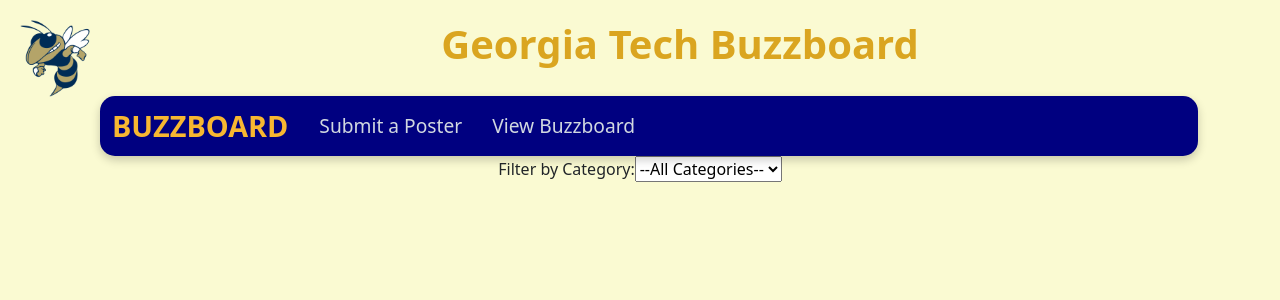
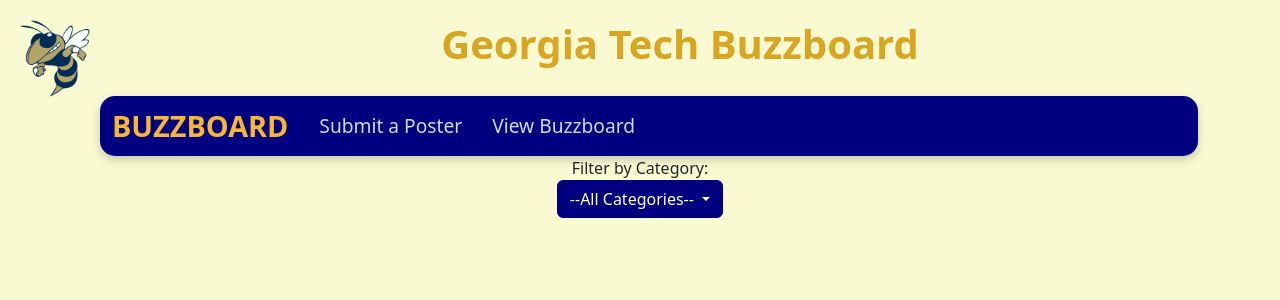
Before and after one commit to yilohdj/buzzboard, a React (Create React App) app in the folder buzzboard/: page /corkboard in a window 1280 px wide. Shown: the top 300 px of the page. Built offline with nearby package versions, Linux system fonts and the light colour scheme.

Commit message:
stylized corkboard sort

```diff
--- a/buzzboard/src/Corkboard.js
+++ b/buzzboard/src/Corkboard.js
@@ -1,4 +1,5 @@
 import React, {useState} from "react";
+import { Dropdown } from "react-bootstrap";
 import './Corkboard.css';
 import './CorkboardStyling';
 
@@ -9,7 +10,7 @@
 
     const categories = [
         'Arts and Performance',
-        'Career/Professional development',
+        'Career/Professional Development',
         'Conference/Symposium',
         'Other/Miscellaneous',
         'Seminar/Lecture/Colloquium',
@@ -42,16 +43,27 @@
     return (
         <div>
             <label>
-                Filter by Category:
-                <select value={selectedCategory} onChange={handleCategoryChange}>
-                    <option value="">--All Categories--</option>
+            Filter by Category:
+            <Dropdown>
+                <Dropdown.Toggle style={{ backgroundColor: "navy", borderColor: "navy", color: 'white' }} id="dropdown-basic">
+                    {selectedCategory || '--All Categories--'} {/* Show selected category or default */}
+                </Dropdown.Toggle>
+
+                <Dropdown.Menu>
+                    <Dropdown.Item onClick={() => handleCategoryChange({ target: { value: "" }})}>
+                        --All Categories--
+                    </Dropdown.Item>
                     {Array.from(new Set(posters.map((poster) => poster.category))).map((category, index) => (
-                        <option key={index} value={category}>
+                        <Dropdown.Item
+                            key={index}
+                            onClick={() => handleCategoryChange({ target: { value: category }})} // Handle category selection
+                        >
                             {category}
-                        </option>
+                        </Dropdown.Item>
                     ))}
-                </select>
-            </label>
+                </Dropdown.Menu>
+            </Dropdown>
+        </label>
             <div className="corkboard">
                 {filteredPosters.map((poster, index) => (
                     <div key={index}
```
